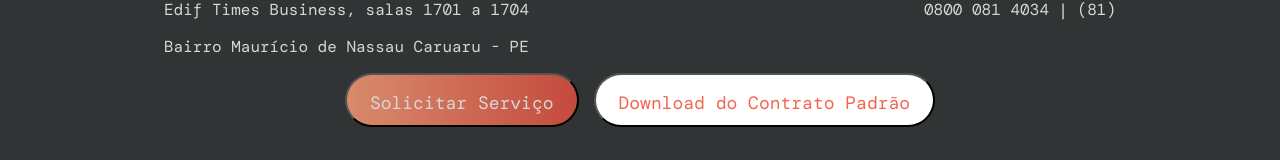
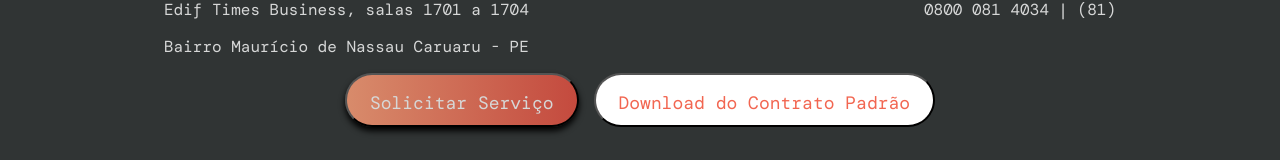
Before and after one commit to EliasJunior2610/fbr-digital, a React (Vite) app in the folder FBR Digital Projeto/: page / in a window 1280 px wide. In both pictures the pointer is over the button "Solicitar Serviço". Shown: the part 150-310 px from the top of the page. Built offline with nearby package versions, Linux system fonts and the light colour scheme; a web font is replaced by a local one.

Commit message:
Adicionando sombra nos botões

```diff
--- a/FBR Digital Projeto/src/components/Rodape/Rodape.css
+++ b/FBR Digital Projeto/src/components/Rodape/Rodape.css
@@ -49,6 +49,10 @@
   background: linear-gradient(90deg, #d88b6b, #c44a3e);
 }
 
+#button1:hover, #button2:hover {
+  box-shadow: 0 4px 6px 0 #000000;
+}
+
 #textos {
   display: flex;
   justify-content: space-around;
```
